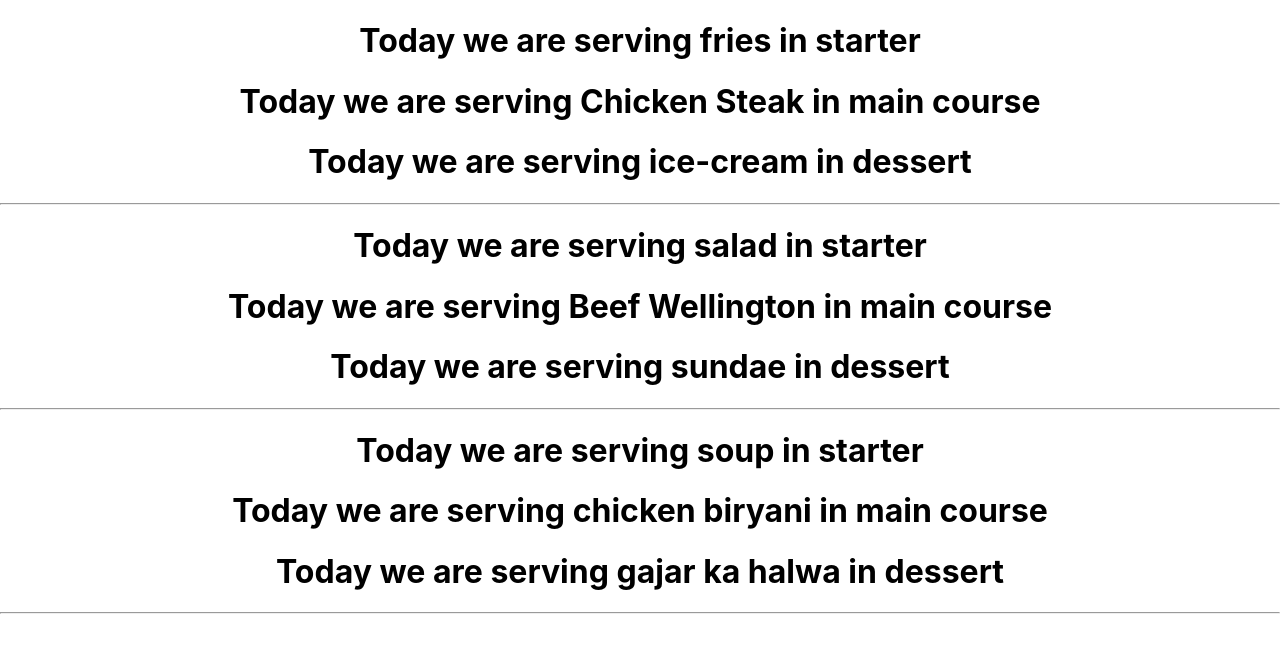
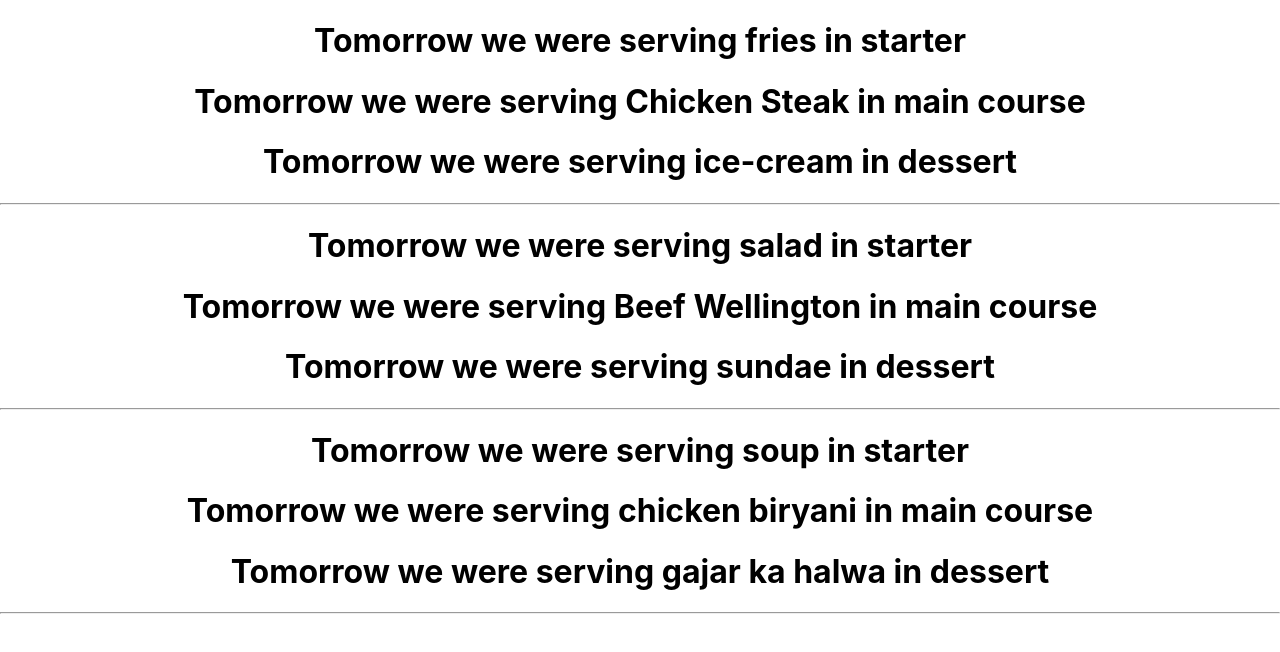
Before and after one commit to hammadasad22/myfirst-react-app, a React (Create React App) app: page / in a window 1280 px wide. Shown: the top 652 px of the page. Built offline with nearby package versions, Linux system fonts and the light colour scheme.

Commit message:
updated menu

```diff
--- a/src/dinner.js
+++ b/src/dinner.js
@@ -3,9 +3,9 @@ import React from 'react';
 function Dinner(props) {
     return (
         <div>
-            <h1>Today we are serving {props.starter} in starter</h1>
-            <h1>Today we are serving {props.mainCourse} in main course</h1>
-            <h1>Today we are serving {props.dessert} in dessert </h1>
+            <h1>Tomorrow we were serving {props.starter} in starter</h1>
+            <h1>Tomorrow we were serving {props.mainCourse} in main course</h1>
+            <h1>Tomorrow we were serving {props.dessert} in dessert </h1>
         </div>
     )
 }
```
